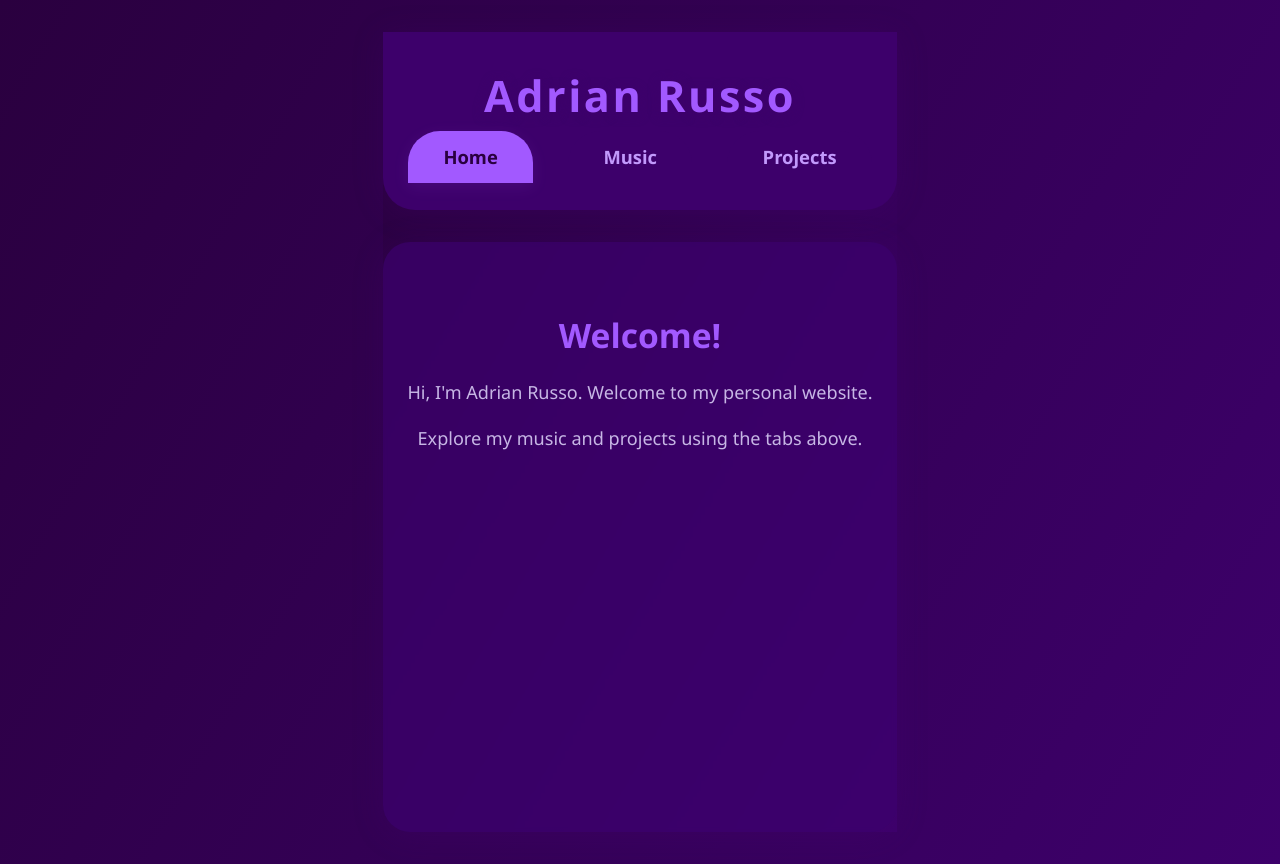
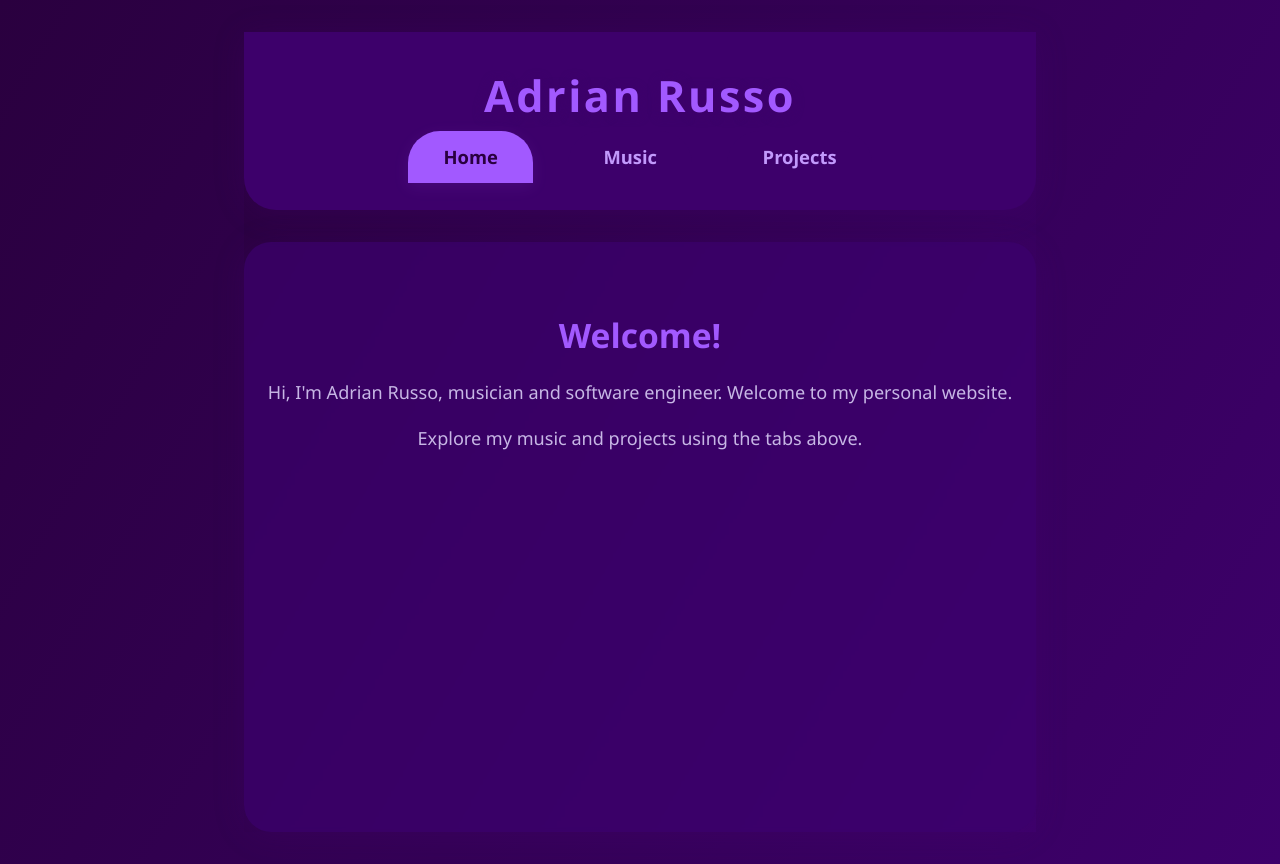
Before and after one commit to Ulico/ulico.github.io, a React (Vite) app: page / in a window 1280 px wide. Built offline with nearby package versions, Linux system fonts and the light colour scheme.

Commit message:
updated home text

```diff
--- a/src/App.tsx
+++ b/src/App.tsx
@@ -31,7 +31,7 @@ function App() {
         {tab === 'home' && (
           <section>
             <h2>Welcome!</h2>
-            <p>Hi, I'm Adrian Russo. Welcome to my personal website.</p>
+            <p>Hi, I'm Adrian Russo, musician and software engineer. Welcome to my personal website.</p>
             <p>Explore my music and projects using the tabs above.</p>
           </section>
         )}
```
